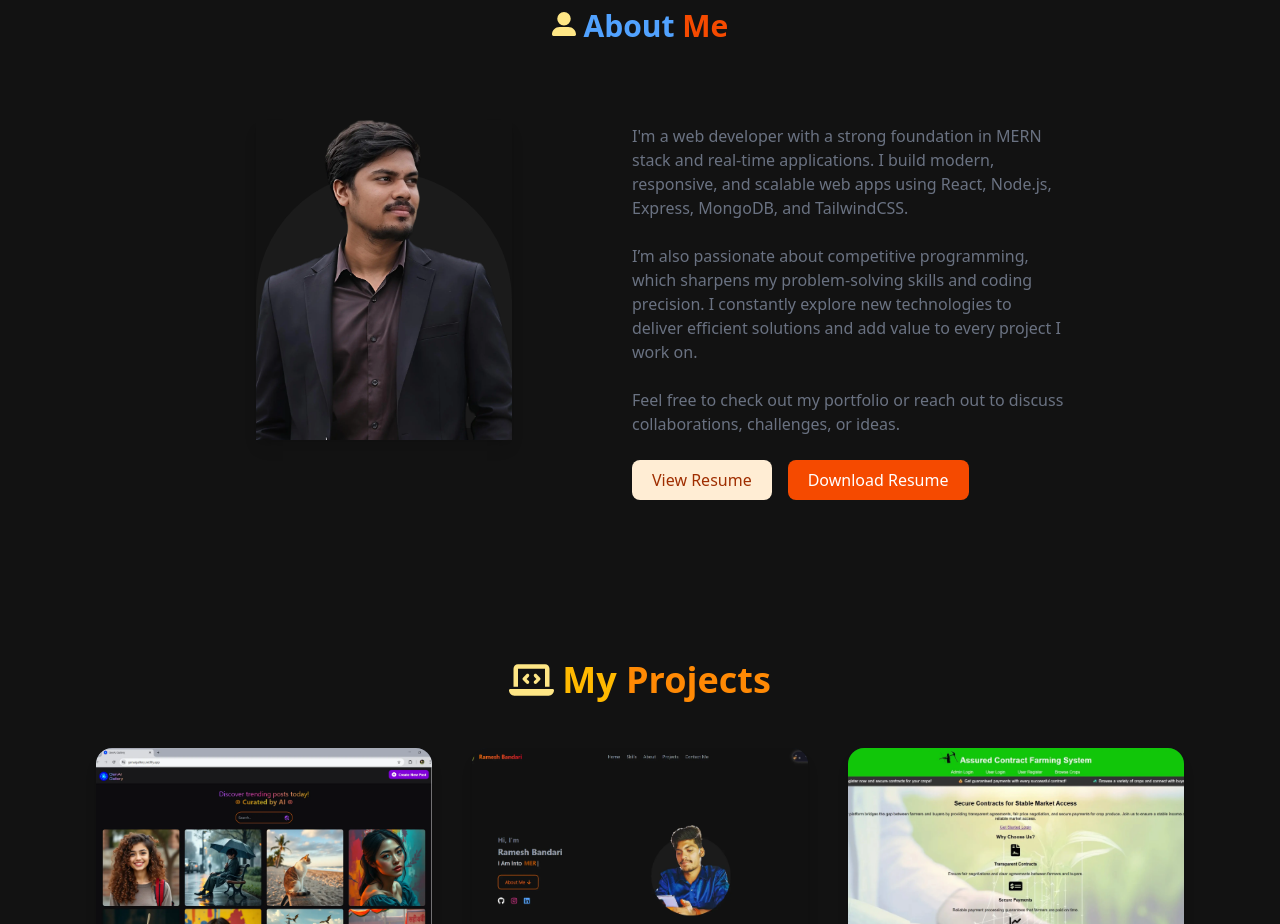
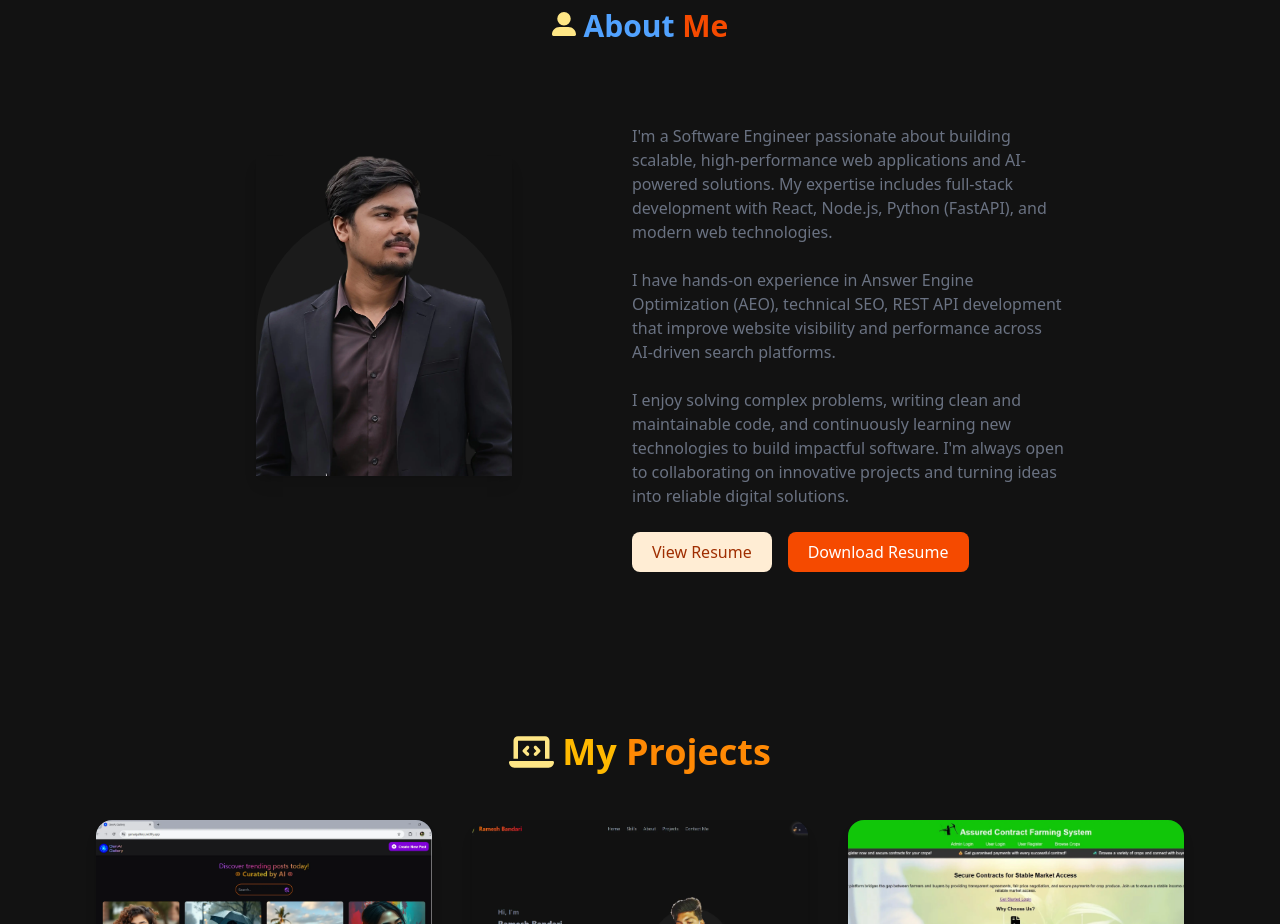
Before and after one commit to RameshBandari26/Portfolio, a React (Vite) app: page / in a window 1280 px wide. Shown: the part 1900-2824 px from the top of the page. Built offline with nearby package versions, Linux system fonts and the light colour scheme.

Commit message:
Revise About section with new professional focus
Updated personal description to reflect current skills and interests.

```diff
--- a/src/components/About.jsx
+++ b/src/components/About.jsx
@@ -19,12 +19,12 @@ const About = () => {
 
   {/* Text container */}
   <div className="flex md:w-1/2 flex-col justify-start items-start w-full md:ml-30 mt-6 ">
-  <p className="text-left text-gray-500 dark:text-gray-300">
-    I'm a web developer with a strong foundation in MERN stack and real-time applications. I build modern, responsive, and scalable web apps using React, Node.js, Express, MongoDB, and TailwindCSS.
+   <p className="text-left text-gray-500 dark:text-gray-300">
+    I'm a Software Engineer passionate about building scalable, high-performance web applications and AI-powered solutions. My expertise includes full-stack development with React, Node.js, Python (FastAPI), and modern web technologies.
     <br /><br />
-    I’m also passionate about competitive programming, which sharpens my problem-solving skills and coding precision. I constantly explore new technologies to deliver efficient solutions and add value to every project I work on.
+    I have hands-on experience in Answer Engine Optimization (AEO), technical SEO, REST API development that improve website visibility and performance across AI-driven search platforms.
     <br /><br />
-    Feel free to check out my portfolio or reach out to discuss collaborations, challenges, or ideas.
+    I enjoy solving complex problems, writing clean and maintainable code, and continuously learning new technologies to build impactful software. I'm always open to collaborating on innovative projects and turning ideas into reliable digital solutions.
   </p>
 
   <div className="mt-6 flex space-x-4">
```
